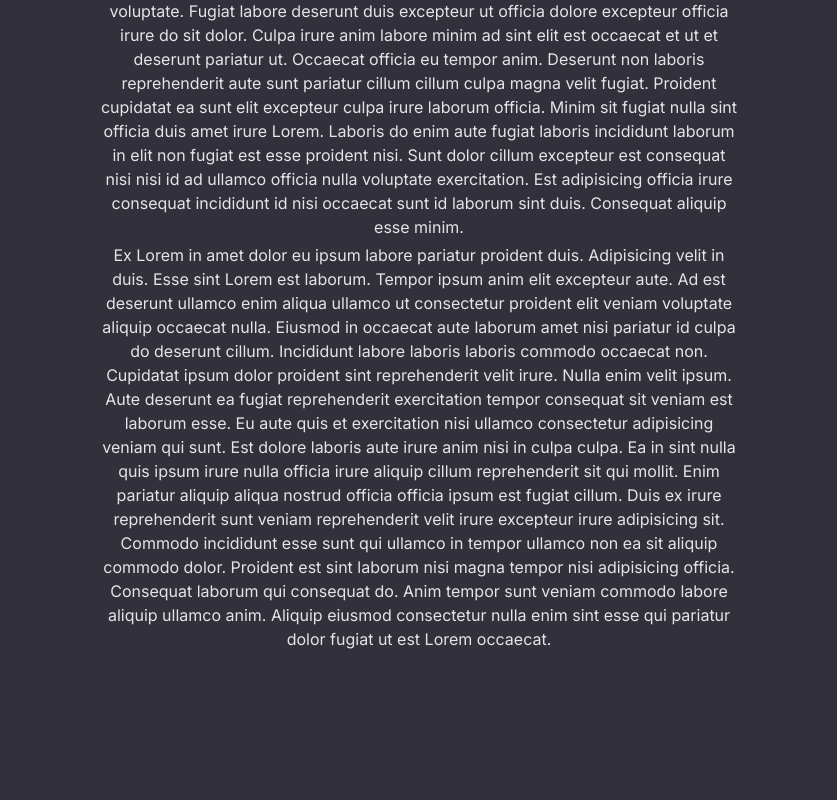
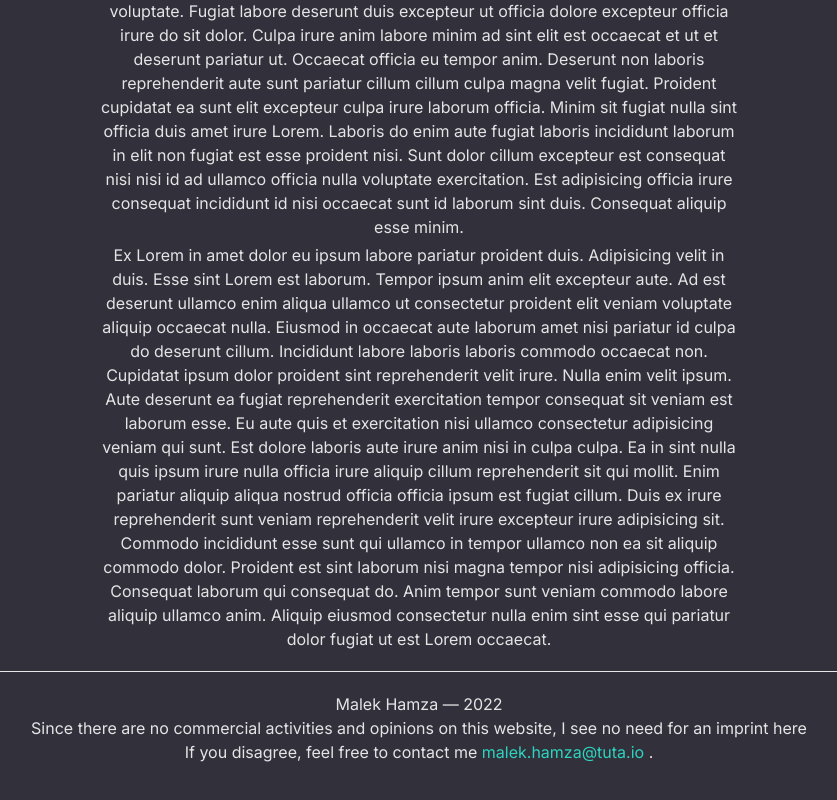
Before and after one commit to mlhmz/old-vue-homepage, a Vue app: page / in a window 1280 px wide. Shown: the part 830-1630 px from the top of the page, without its empty margins (221-1058 px from the left). Before the commit the page ends 1485 px from the top, so only its background shows below. Built offline with nearby package versions, Linux system fonts and the light colour scheme.

Commit message:
Added footer

```diff
--- a/src/App.vue
+++ b/src/App.vue
@@ -1,5 +1,6 @@
 <script setup>
   import Navbar from './components/Navbar.vue'
+  import Footer from './components/Footer.vue'
   import { LoremIpsum } from 'lorem-ipsum';
   import { withModifiers } from 'vue';
 
@@ -18,13 +19,14 @@
 </script>
 
 <template>
-  <Navbar></Navbar>
+  <Navbar/>
   <h1 class="text-5xl text-center m-5 font-bold">Hi, i'm Malek! 👋🏻</h1>
   <div v-if="mockMode">
     <p class="w-1/2 text-center m-auto my-1">{{lorem.generateSentences(20)}}</p>
     <p class="w-1/2 text-center m-auto my-1">{{lorem.generateSentences(20)}}</p>
     <p class="w-1/2 text-center m-auto my-1">{{lorem.generateSentences(20)}}</p>
   </div>
+  <Footer/>
 
 </template>
 
--- /dev/null
+++ b/src/components/Footer.vue
@@ -0,0 +1,15 @@
+<script setup>
+</script>
+
+<template>
+    <div class="text-center container border-t m-auto my-5 p-5">
+        <p>Malek Hamza — 2022</p>
+        <p>Since there are no commercial activities and opinions on this website, I see no need for an imprint here</p>
+        <p>If you disagree, feel free to contact me
+            <span class="text-primary"
+            href="mailto:malek.hamza@tuta.io">
+                malek.hamza@tuta.io
+            </span>.
+        </p>
+    </div>
+</template>
```
Also changed, not shown: 1 other file (tests, documents, lock files or other folders).
